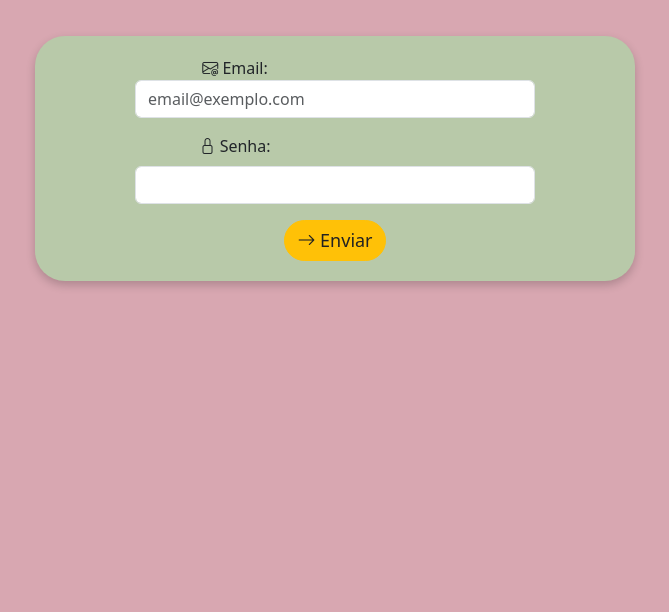
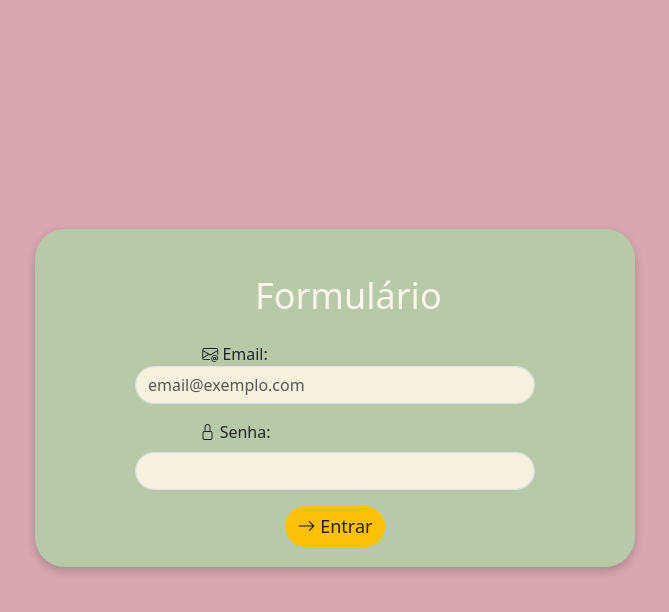
Before and after one commit to Zanirato/Bootstrap_Intro_JuliaZ, a plain HTML site: page ex5b-al-fazer-formulario-(ex)/ex5b.html in a window 1280 px wide. Shown: the whole page, without its empty margins (305-974 px from the left). Drawn offline with nearby package versions, Linux system fonts and the light colour scheme.

Commit message:
atividade

```diff
--- a/ex5b-al-fazer-formulario-(ex)/ex5b.html
+++ b/ex5b-al-fazer-formulario-(ex)/ex5b.html
@@ -18,6 +18,7 @@
 
     <div class="container mt-3">
         <form class="custom-form">
+            <h3 class="form-title">Formulário</h3>
             <div class="col-sm-6 mb-3">
                 <i class="bi bi-envelope-at"></i>
                 <label for="email">Email:</label>
@@ -28,9 +29,8 @@
                 <label class="form-label">Senha: </label>
                 <input type="password" id="senha" class="form-control custom-input">
             </div>
-                <button type="submit" class="btn btn-warning custom-button"><i class="bi bi-arrow-right"></i> Enviar</button>
+                <button type="submit" class="btn btn-warning custom-button"><i class="bi bi-arrow-right"></i> Entrar</button>
         </form>
-
     </div>
 
 
--- a/ex5b-al-fazer-formulario-(ex)/style.css
+++ b/ex5b-al-fazer-formulario-(ex)/style.css
@@ -1,7 +1,12 @@
 body{
+    display: flex;
+    justify-content: center;
+    align-items: center;
     background-color: #D8A7B1;
     text-align: center;
     padding: 20px;
+    height: 100vh;
+    margin: 0;
 }
 
 .container{
@@ -15,9 +20,26 @@ body{
     box-shadow: 0px 4px 10px rgba(0, 0, 0, 0.2);
 }
 
+h3 {
+    color: #f9f7e8;
+    padding: 20px;
+    border-radius: 10px;
+    font-size: 36px;
+    width: 50%;
+    margin: 5px auto;
+}
+
 
 .form-control{
     width: 400px;
+    border-radius: 30px;
+    background-color: #F4F1DE;
+}
+
+.form-control:hover{
+    width: 400px;
+    border-radius: 15px;
+    background-color: #FFF0AE;
 }
 
 .custom-button {
```
